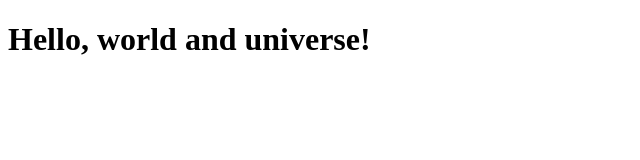
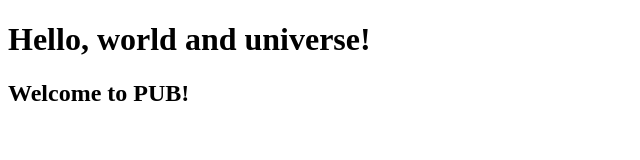
Before and after one commit to pub-git-2023/integer-squad, a plain HTML site: page index.html in a window 1280 px wide. Shown: the whole page, without its empty margins (0-640 px from the left). Drawn offline with Linux system fonts and the light colour scheme.

Commit message:
add welcome message

```diff
--- a/index.html
+++ b/index.html
@@ -8,5 +8,6 @@
   </head>
   <body>
     <h1>Hello, world and universe!</h1>
+    <h2>Welcome to PUB!</h2>
   </body>
 </html>
```
